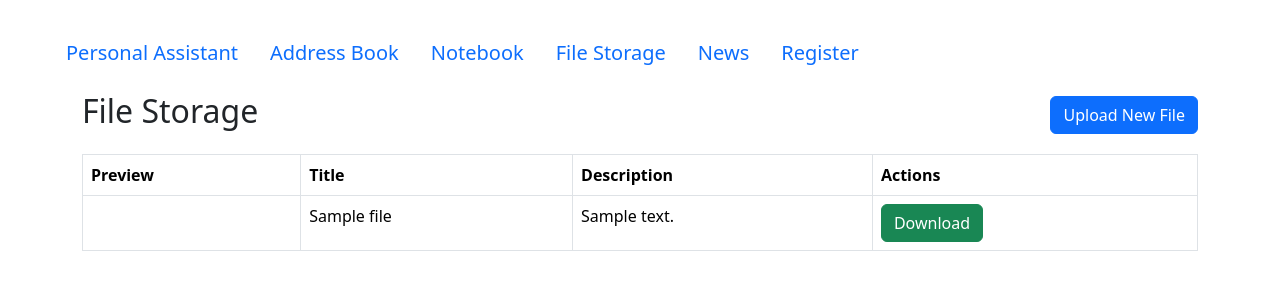
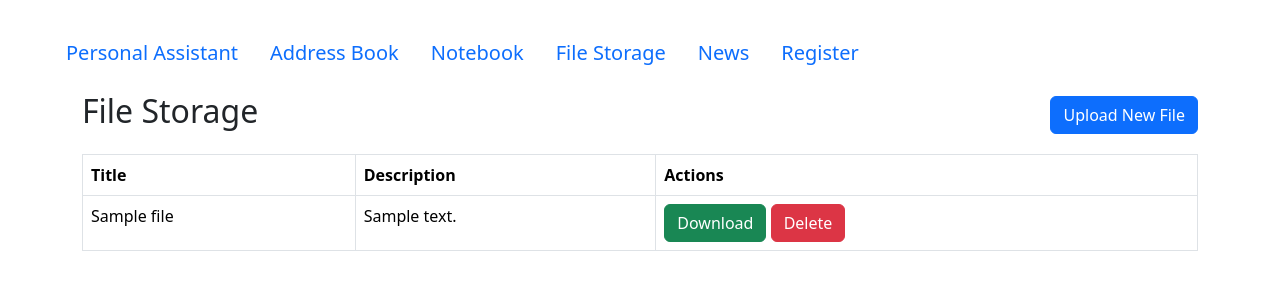
Before and after one commit to Maximus-22/PersonalAssistantWeb, a Django app: template personal_assistant/file_storage/templates/file_storage/all_files.html in a window 1280 px wide. Shown: the top 300 px of the page. Run offline with Django 3.2, Linux system fonts and the light colour scheme; the template is opened without the code that fills it: most values are stand-ins (such as "Sample title", 1, 10 or a date in 2020).

Commit message:
upd all_files

```diff
--- a/personal_assistant/file_storage/templates/file_storage/all_files.html
+++ b/personal_assistant/file_storage/templates/file_storage/all_files.html
@@ -14,7 +14,6 @@ File Storage
     <table class="table table-bordered mt-3">
         <thead>
             <tr>
-                <th>Preview</th>
                 <th>Title</th>
                 <th>Description</th>
                 <th>Actions</th>
@@ -23,13 +22,11 @@ File Storage
         <tbody>
             {% for file in files %}
             <tr>
-                <td>
-                    <!-- Тут буде мініатюра або іконка файла -->
-                </td>
                 <td>{{ file.title }}</td>
                 <td>{{ file.description }}</td>
                 <td>
                     <a href="{{ file.file.url }}" class="btn btn-success" download>Download</a>
+                    <a href="{% url 'file_storage:delete-file' file.id %}" class="btn btn-danger">Delete</a>
                 </td>
             </tr>
             {% endfor %}
```
